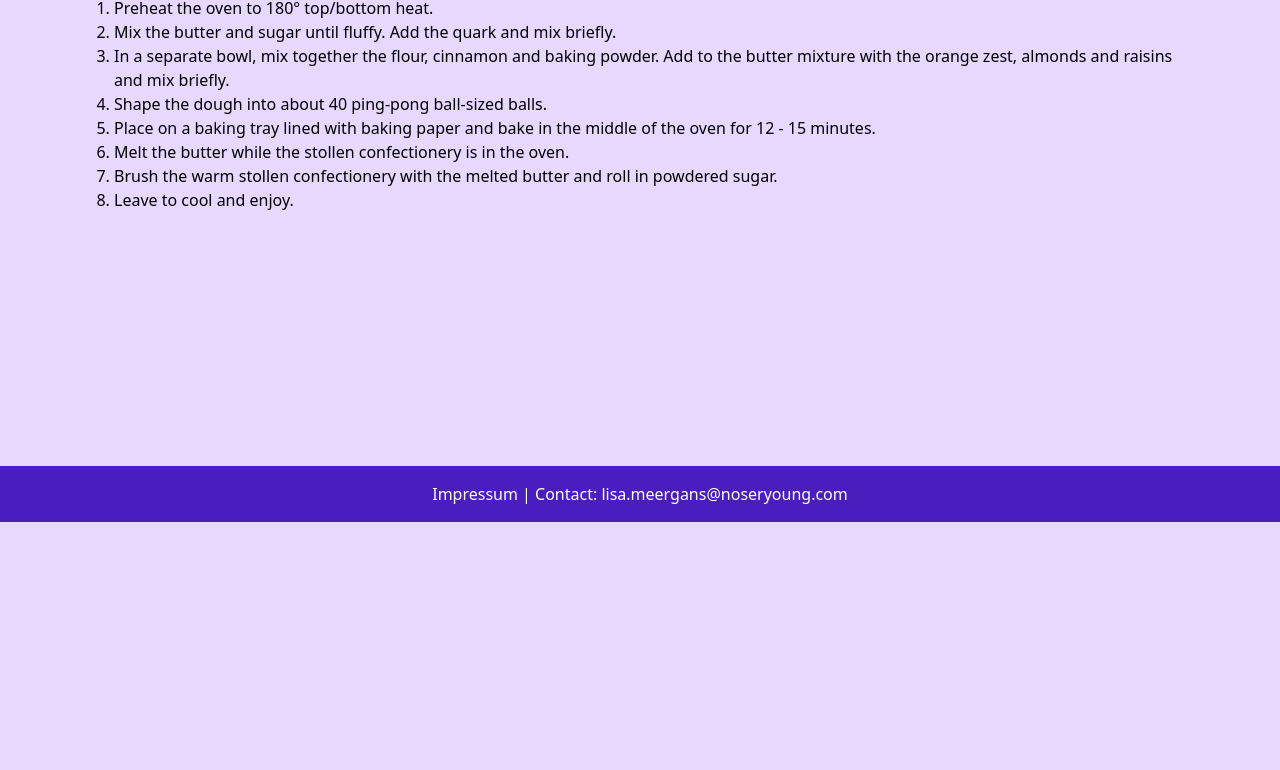
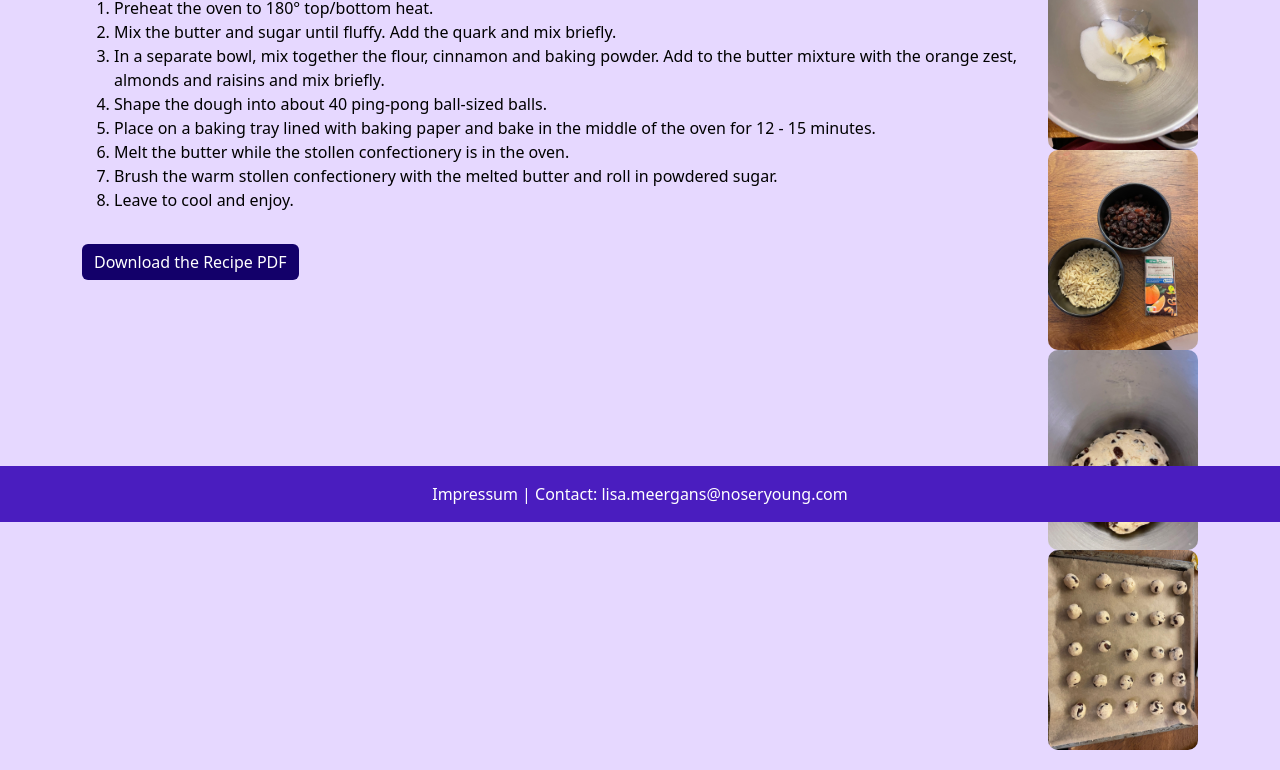
Before and after one commit to Lisa-tbz/BLJ2024_backrezept_lis-mee, a plain HTML site: page instructions.html in a window 1280 px wide. Shown: the part 278-1048 px from the top of the page. Before the commit the page ends 800 px from the top, so only its background shows below. Drawn offline with nearby package versions, Linux system fonts and the light colour scheme.

Commit message:
add pdf download and pictures

```diff
--- a/instructions.html
+++ b/instructions.html
@@ -14,7 +14,7 @@
   </header>
 
   <!-- Navigation -->
-  <nav class="navbar navbar-expand-lg" style="background-color: #4a1dbf;">
+  <nav class="navbar navbar-expand-lg custom-nav">
     <div class="container">
       <ul class="navbar-nav mx-auto">
         <li class="nav-item">
@@ -30,8 +30,9 @@
     </div>
   </nav>
 
-
-  <main class="container mt-5">
+  <main class="container mt-5 d-flex">
+    <!-- Anleitung -->
+    <div class="instructions flex-grow-1">
       <h2>Instructions</h2>
       <ol>
         <li>Preheat the oven to 180° top/bottom heat.</li>
@@ -43,8 +44,19 @@
         <li>Brush the warm stollen confectionery with the melted butter and roll in powdered sugar.</li>
         <li>Leave to cool and enjoy.</li>
       </ol>
+      <a href="Rezept.pdf" class="btn btn-darkblue mt-3" target="_blank" download>Download the Recipe PDF</a>
+    </div>
+
+    <!-- Bild -->
+    <div class="image-container">
+      <img src="butter_and_sugar.jpg" width="150" height="200" alt="butter and sugar">
+      <img src="ingredients.jpg" width="150" height="200" alt="ingredients">
+      <img src="dough.jpg" width="150" height="200" alt="butter and sugar">
+      <img src="stollenkonfekt.jpg" width="150" height="200" alt="butter and sugar">
+    </div>
   </main>
 
+  <!-- Footer -->
   <footer class="custom-footer text-center py-3">
     <p>Impressum | Contact: lisa.meergans@noseryoung.com</p>
   </footer>
--- a/stylesheet.css
+++ b/stylesheet.css
@@ -1,13 +1,15 @@
-
 body {
   background-color: #e6d8ff; /* Hell-Lila Hintergrund */
   margin: 0;
+  display: flex;
+  flex-direction: column;
+  height: 100%;
 }
 
-  /* Header: Titelbereich */
 .custom-header {
   background-color: #13006a; /* Dunkelblau */
   color: white;
+  padding: 20px 0;
 }
 
 /* Navigation */
@@ -20,51 +22,70 @@ body {
 }
 
 .custom-nav .nav-link:hover {
-    color: #ddd; /* Leichter Farbwechsel bei Hover */
+  color: #a3c3ea;
 }
 
 main {
   padding: 20px;
-    background-color: #e6d8ff; /* Hell-Lila */
-    color: black; /* Standardtextfarbe */
+  background-color: #e6d8ff;
+  color: black;
+  flex-grow: 1;
+  display: flex;
+  gap: 20px;
+  align-items: flex-start;
 }
 
-  /* Footer */
+.instructions {
+  flex: 1;
+}
+
+.image-container {
+  flex: 0;
+  margin-left: auto;
+}
+
+.image-container img {
+  display: inline-block;
+  border-radius: 10px;
+}
+
+h2 {
+  font-weight: 600;
+}
+
+h1 {
+  font-weight: bold;
+}
+
 .custom-footer {
   background-color: #4a1dbf; /* Lila */
   color: white;
+  text-align: center;
+  padding: 5px 0; /* Weniger Padding für einen kleineren Footer */
+  position: fixed;
+  bottom: 0;
+  width: 100%;
 }
+
 
 .custom-footer p {
   margin: 0;
 }
 
-    /* Flexbox für Body */
-    html, body {
-      height: 100%;
-      margin: 0;
-    }
 
 body {
   display: flex;
   flex-direction: column;
+  height: 100%;
+  margin: 0;
+}
+.btn-darkblue {
+  background-color: #13006a;
+  color: white;
+  border: black;
 }
 
-    main {
-      flex: 1; /* Hauptinhalt nimmt den restlichen Platz ein */
+.btn-darkblue:hover {
+  background-color: #855dea;
+  color: #ddd;
 }
-    h2{
-        font-weight: 600;
-    }
-    h1{
-      font-weight: bold;
-    }
-    .custom-footer {
-      background-color: #4a1dbf; /* Lila */
-      color: white;
-      text-align: center;
-      padding: 10px 0;
-      position: fixed;   /* Macht den Footer fixiert */
-      bottom: 0;         /* Positioniert ihn am unteren Rand */
-      width: 100%;
-    }
```
Also changed, not shown: ingredients.html (+8 -4 lines), butter.jpg (added), butter_and_sugar.jpg (added), dough.jpg (added), stollenkonfekt.jpg (added), sugar.jpg (added), 1 other file. Lines whose indentation alone changed are shown as unchanged.
